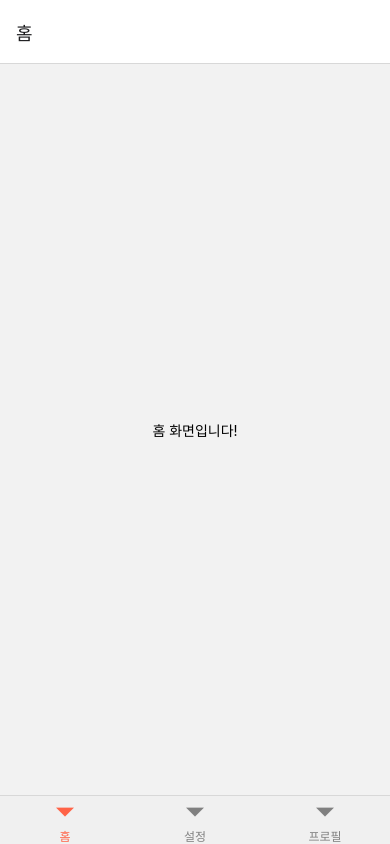
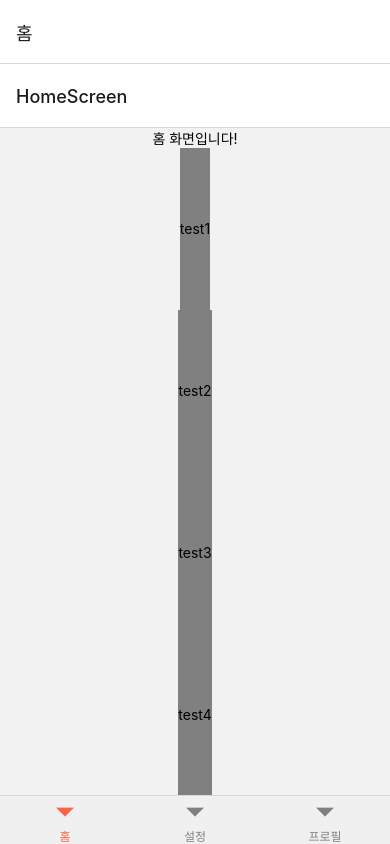
Before and after one commit to DAU-RN-study/DAU-RN-study, a React Native app in the folder study/: screen /HomeScreen in a window 390 px wide. Built offline with nearby package versions, Linux system fonts and the light colour scheme.

Commit message:
feat: 패키지 수정 및 StackScreen 예제

```diff
--- a/study/App.js
+++ b/study/App.js
@@ -1,6 +1,6 @@
 import React from 'react';
 import {NavigationContainer} from '@react-navigation/native';
-import BottomTabNavigator from './BottomTabNavigator/Navigator';
+import BottomTabNavigator from './BottomTabNavigator/BottomTabNavigator';
 
 export default function App() {
   return (
--- a/study/BottomTabNavigator/Navigator.js
+++ b/study/BottomTabNavigator/BottomTabNavigator.js
@@ -2,7 +2,7 @@ import React from 'react';
 import {createBottomTabNavigator} from '@react-navigation/bottom-tabs';
 
 // 컴포넌트 경로
-import HomeScreen from '../components/HomeScreen/HomeScreen';
+import HomeStack from '../components/HomeScreen/HomeNavigator/HomeStackNavigator';
 import ProfileScreen from '../components/ProfileScreen/ProfileScreen';
 import SettingsScreen from '../components/SettingScreen/SettingScreen';
 
@@ -19,7 +19,7 @@ export default function Navigator() {
       }}>
       <Tab.Screen
         name="Home"
-        component={HomeScreen}
+        component={HomeStack}
         options={{
           title: '홈', // 탭에 표시될 이름
           // tabBarIcon: ({ color, size }) => ( // 탭 아이콘을 추가할 수 있습니다.
--- /dev/null
+++ b/study/components/HomeScreen/HomeNavigator/HomeStackNavigator.js
@@ -0,0 +1,51 @@
+import React from 'react';
+import {createStackNavigator} from '@react-navigation/stack';
+
+import HomeScreen from '../HomeScreen';
+import test1 from '../test1';
+import test2 from '../test2';
+import test3 from '../test3';
+import test4 from '../test4';
+
+const Stack = createStackNavigator();
+
+export default function HomeStackNavigator() {
+  return (
+    <Stack.Navigator initialRouteName="HomeScreen">
+      <Stack.Screen
+        name="HomeScreen"
+        component={HomeScreen}
+        // options={{headerShown: false}}
+      />
+      <Stack.Screen
+        name="test1"
+        component={test1}
+        // options={{
+        //   header: () => <CustomHeader title="" />,
+        // }}
+      />
+      <Stack.Screen
+        name="test2"
+        component={test2}
+        // options={{
+        //   header: () => <CustomHeader title="" />,
+        // }}
+      />
+      <Stack.Screen
+        name="test3"
+        component={test3}
+        // options={{
+        //   header: () => <CustomHeader title="" />,
+        // }}
+      />
+      <Stack.Screen
+        name="test4"
+        component={test4}
+        // options={{
+        //   presentation: 'modal',
+        //   headerShown: false,
+        // }}
+      />
+    </Stack.Navigator>
+  );
+}
--- a/study/components/HomeScreen/HomeScreen.js
+++ b/study/components/HomeScreen/HomeScreen.js
@@ -1,10 +1,57 @@
 import React from 'react';
-import {Text, View} from 'react-native';
+import {Text, Touchable, TouchableOpacity, View} from 'react-native';
+import {useNavigation} from '@react-navigation/native';
+
+import test1 from './test1';
+import test2 from './test2';
+import test3 from './test3';
+import test4 from './test4';
 
 export default function HomeScreen() {
+  const navigation = useNavigation();
   return (
     <View style={{flex: 1, justifyContent: 'center', alignItems: 'center'}}>
       <Text>홈 화면입니다!</Text>
+      <TouchableOpacity
+        onPress={() => navigation.navigate('test1')}
+        style={{
+          backgroundColor: 'gray',
+          justifyContent: 'center',
+          alignItems: 'center',
+          flex: 1,
+        }}>
+        <Text>test1</Text>
+      </TouchableOpacity>
+      <TouchableOpacity
+        onPress={() => navigation.navigate('test2')}
+        style={{
+          backgroundColor: 'gray',
+          justifyContent: 'center',
+          alignItems: 'center',
+          flex: 1,
+        }}>
+        <Text>test2</Text>
+      </TouchableOpacity>
+      <TouchableOpacity
+        onPress={() => navigation.navigate('test3')}
+        style={{
+          backgroundColor: 'gray',
+          justifyContent: 'center',
+          alignItems: 'center',
+          flex: 1,
+        }}>
+        <Text>test3</Text>
+      </TouchableOpacity>
+      <TouchableOpacity
+        onPress={() => navigation.navigate('test4')}
+        style={{
+          backgroundColor: 'gray',
+          justifyContent: 'center',
+          alignItems: 'center',
+          flex: 1,
+        }}>
+        <Text>test4</Text>
+      </TouchableOpacity>
     </View>
   );
 }
--- /dev/null
+++ b/study/components/HomeScreen/test1.js
@@ -0,0 +1,10 @@
+import React from 'react';
+import {Text, View} from 'react-native';
+
+export default function test1() {
+  return (
+    <View style={{flex: 1, justifyContent: 'center', alignItems: 'center'}}>
+      <Text>test1 화면입니다!</Text>
+    </View>
+  );
+}
--- /dev/null
+++ b/study/components/HomeScreen/test2.js
@@ -0,0 +1,10 @@
+import React from 'react';
+import {Text, View} from 'react-native';
+
+export default function test2() {
+  return (
+    <View style={{flex: 1, justifyContent: 'center', alignItems: 'center'}}>
+      <Text>test2 화면입니다!</Text>
+    </View>
+  );
+}
--- /dev/null
+++ b/study/components/HomeScreen/test3.js
@@ -0,0 +1,10 @@
+import React from 'react';
+import {Text, View} from 'react-native';
+
+export default function test3() {
+  return (
+    <View style={{flex: 1, justifyContent: 'center', alignItems: 'center'}}>
+      <Text>test3 화면입니다!</Text>
+    </View>
+  );
+}
--- /dev/null
+++ b/study/components/HomeScreen/test4.js
@@ -0,0 +1,10 @@
+import React from 'react';
+import {Text, View} from 'react-native';
+
+export default function test4() {
+  return (
+    <View style={{flex: 1, justifyContent: 'center', alignItems: 'center'}}>
+      <Text>test4 화면입니다!</Text>
+    </View>
+  );
+}
--- a/study/package.json
+++ b/study/package.json
@@ -23,6 +23,7 @@
     "react-native-dropdown-picker": "^5.4.6",
     "react-native-feather": "^1.1.2",
     "react-native-image-viewing": "^0.2.2",
+    "react-native-gesture-handler": "2.16.0",
     "react-native-image-zoom-viewer": "^3.0.1",
     "react-native-linear-gradient": "^2.8.3",
     "react-native-responsive-screen": "^1.4.2",
```
Also changed, not shown: 2 other files (tests, documents, lock files or other folders).
